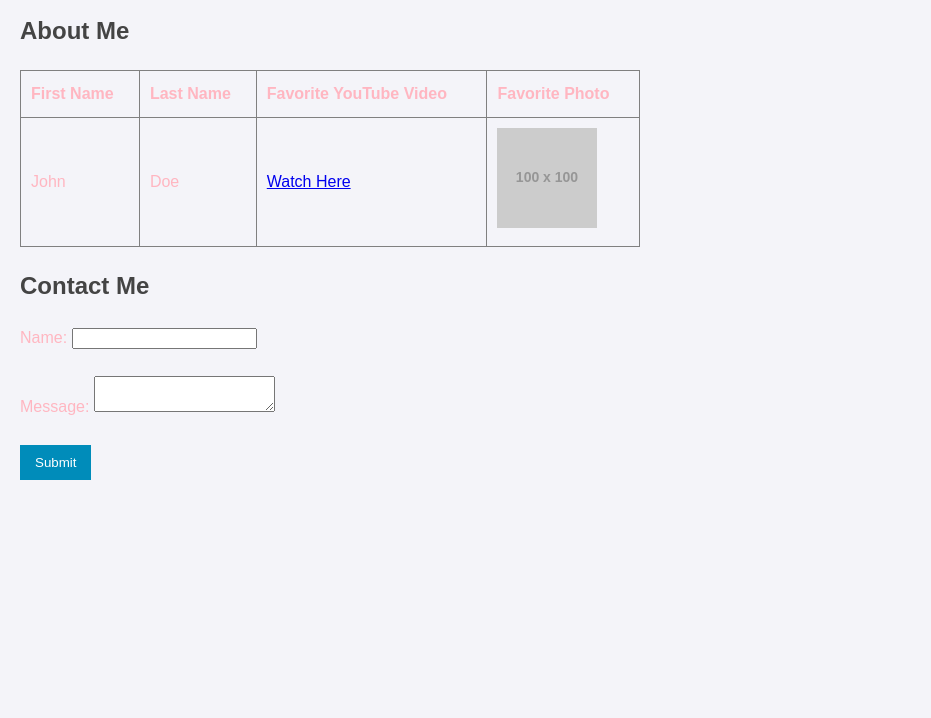
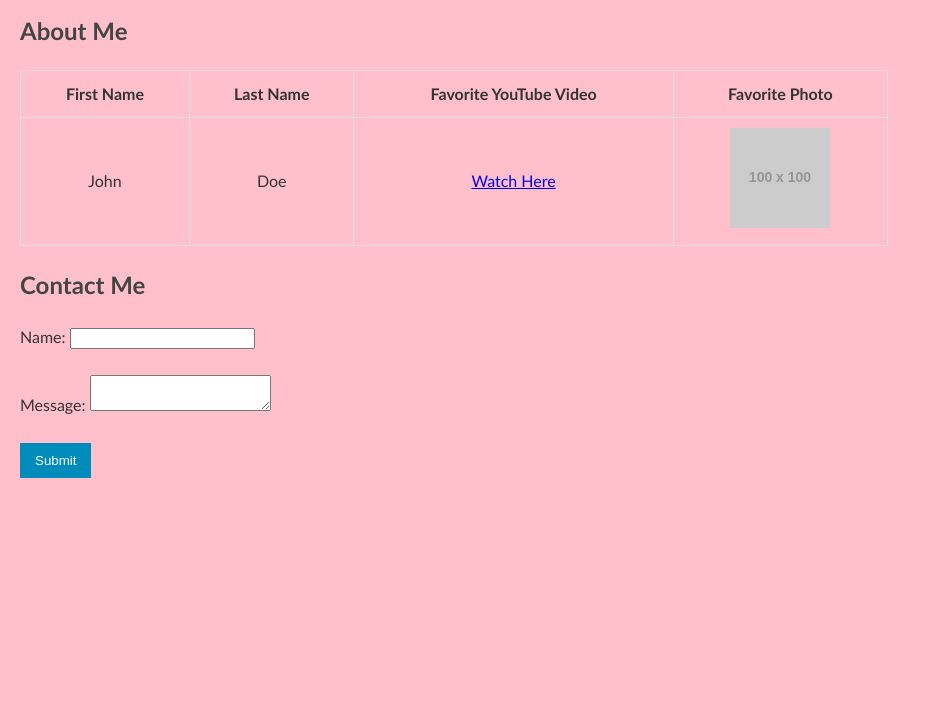
Before and after one commit to asmahachicha/asmahachicha.github.io, a plain HTML site: page index.html in a window 1280 px wide. Shown: the part 82-800 px from the top of the page, without its empty margins (0-931 px from the left). Drawn offline with Linux system fonts and the light colour scheme; placeholder pictures from the web are drawn by us.

Commit message:
Update styles.css

```diff
--- a/styles.css
+++ b/styles.css
@@ -1,9 +1,9 @@
 body {
-    font-family: Arial, sans-serif;
+    font-family: Calibri, sans-serif;
     line-height: 1.6;
     margin: 20px;
-    background-color: #f4f4f9;
-    color: #FFB6C1;
+    background-color: pink; /* Set background color to pink */
+    color: #333;
 }
 
 h1, h2 {
@@ -11,14 +11,15 @@ h1, h2 {
 }
 
 table {
-    width: 50%;
+    width: 70%;
     margin-bottom: 20px;
     border-collapse: collapse;
 }
 
 th, td {
     padding: 10px;
-    text-align: left;
+    text-align: center;
+    border: 1px solid #ddd;
 }
 
 form {
```
